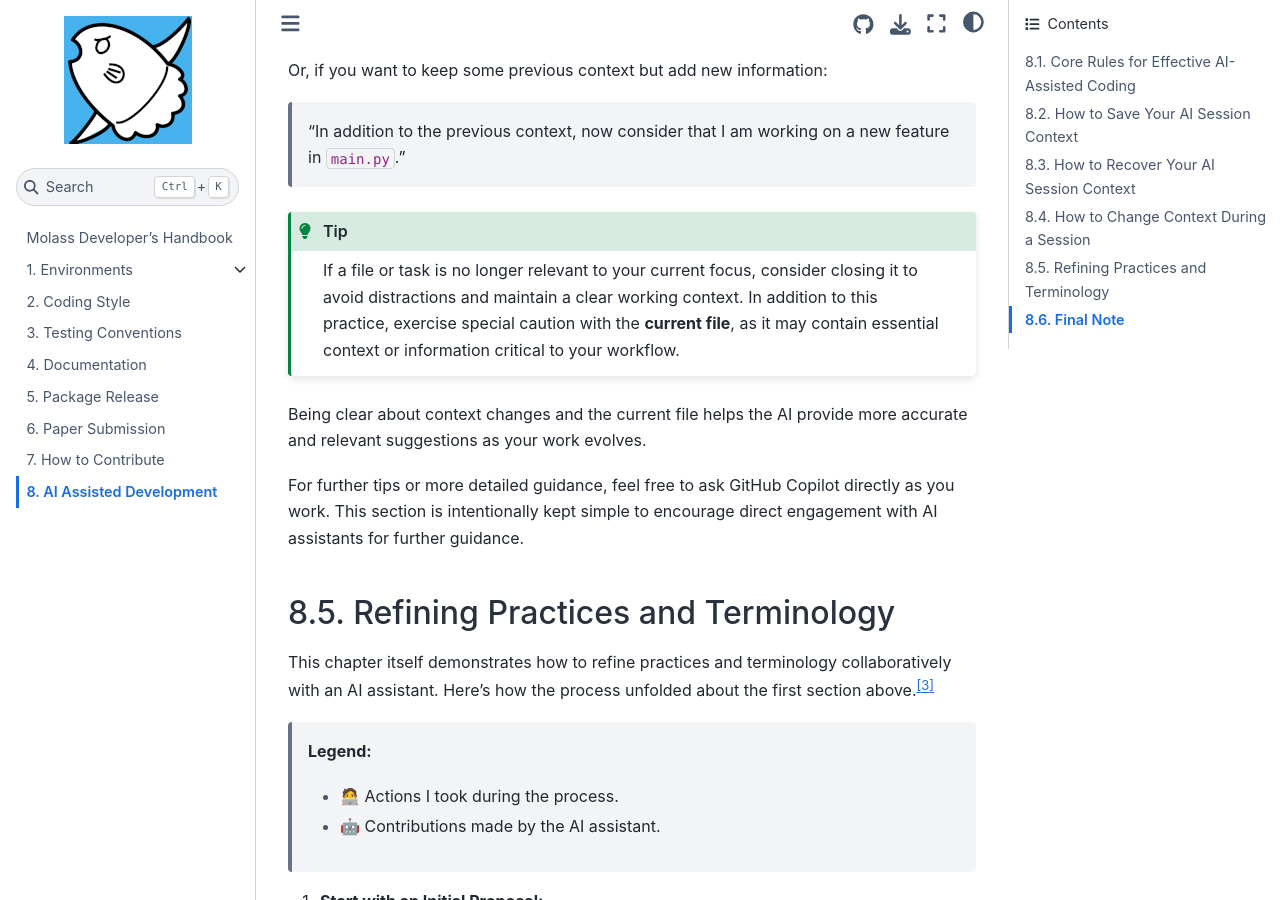
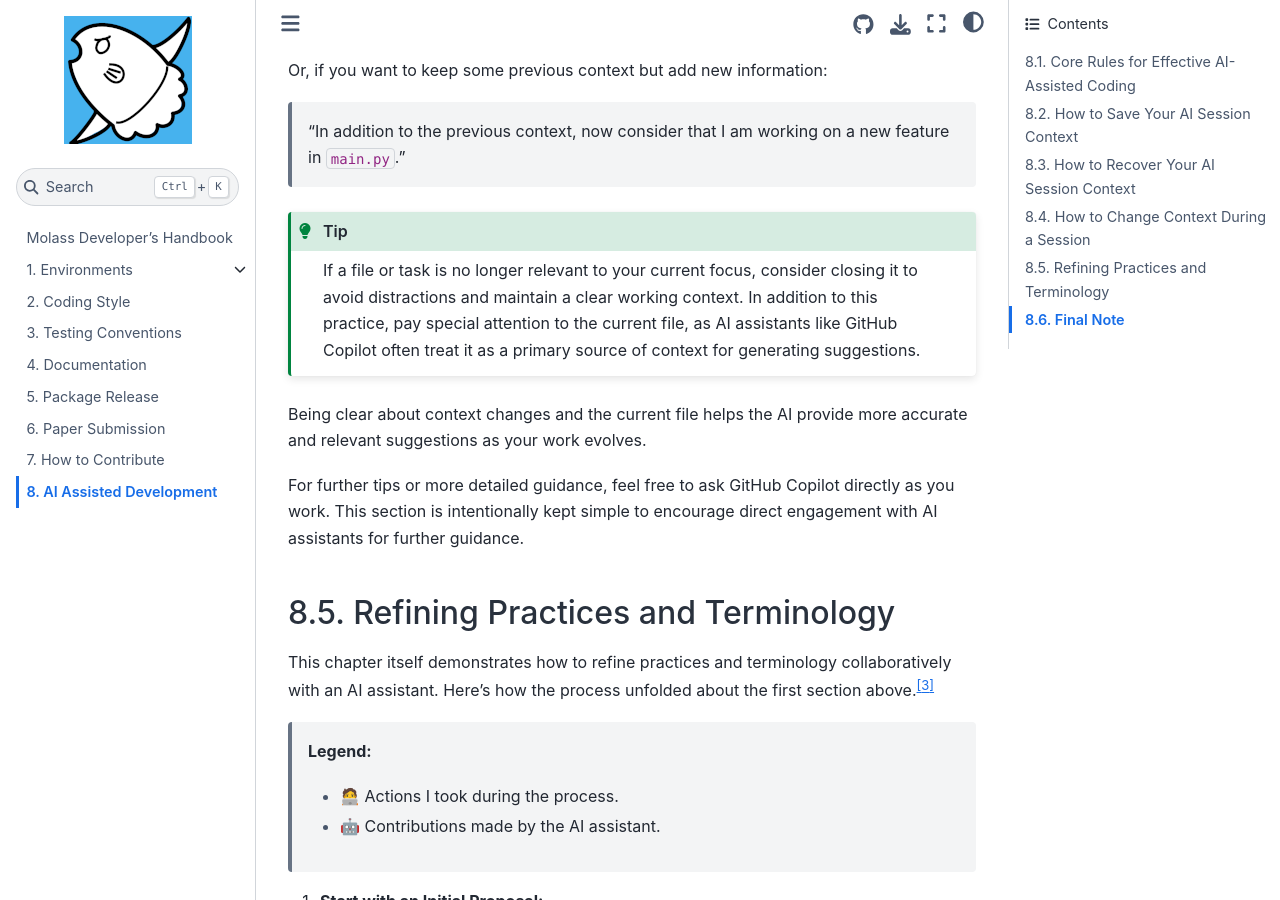
Before and after one commit to biosaxs-dev/molass-develop, a Jupyter Book: the page built from chapters/11/ai_assisted.md, in a window 1280 px wide and 900 px high, scrolled down 2300 px. Built offline with Jupyter Book 1.0.4 settings and Sphinx 7.4.7 and the Sphinx Book theme 1.1.4, drawn with Linux system fonts in a browser that asks for light colours.

Commit message:
Update the tip to better express the authors intention

````diff
--- a/chapters/11/ai_assisted.md
+++ b/chapters/11/ai_assisted.md
@@ -55,7 +55,7 @@ Or, if you want to keep some previous context but add new information:
 > “In addition to the previous context, now consider that I am working on a new feature in `main.py`.”
 
 ```{tip}
-If a file or task is no longer relevant to your current focus, consider closing it to avoid distractions and maintain a clear working context. In addition to this practice, exercise special caution with the **current file**, as it may contain essential context or information critical to your workflow.
+If a file or task is no longer relevant to your current focus, consider closing it to avoid distractions and maintain a clear working context. In addition to this practice, pay special attention to the current file, as AI assistants like GitHub Copilot often treat it as a primary source of context for generating suggestions.
 ```
 
 Being clear about context changes and the current file helps the AI provide more accurate and relevant suggestions as your work evolves.
````
